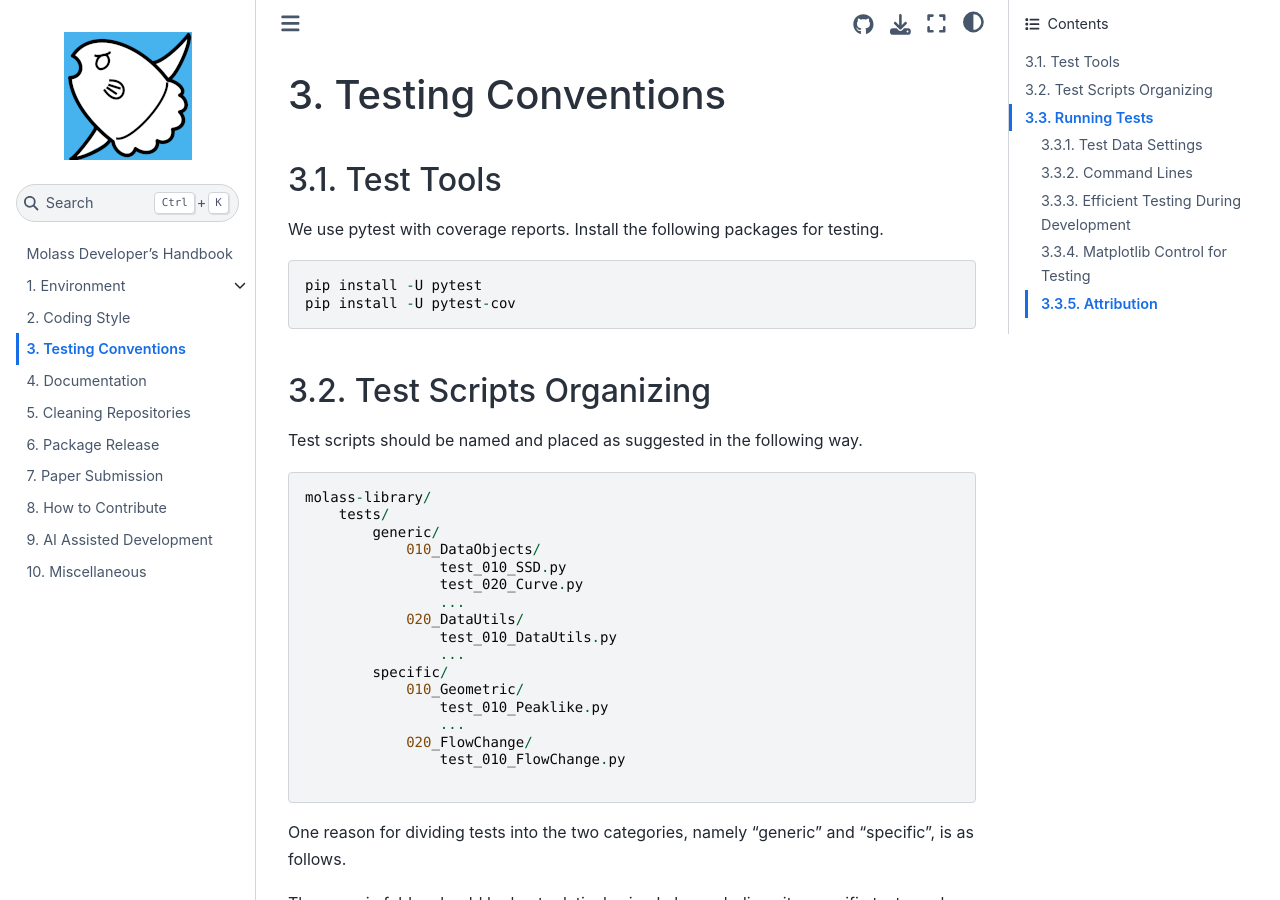
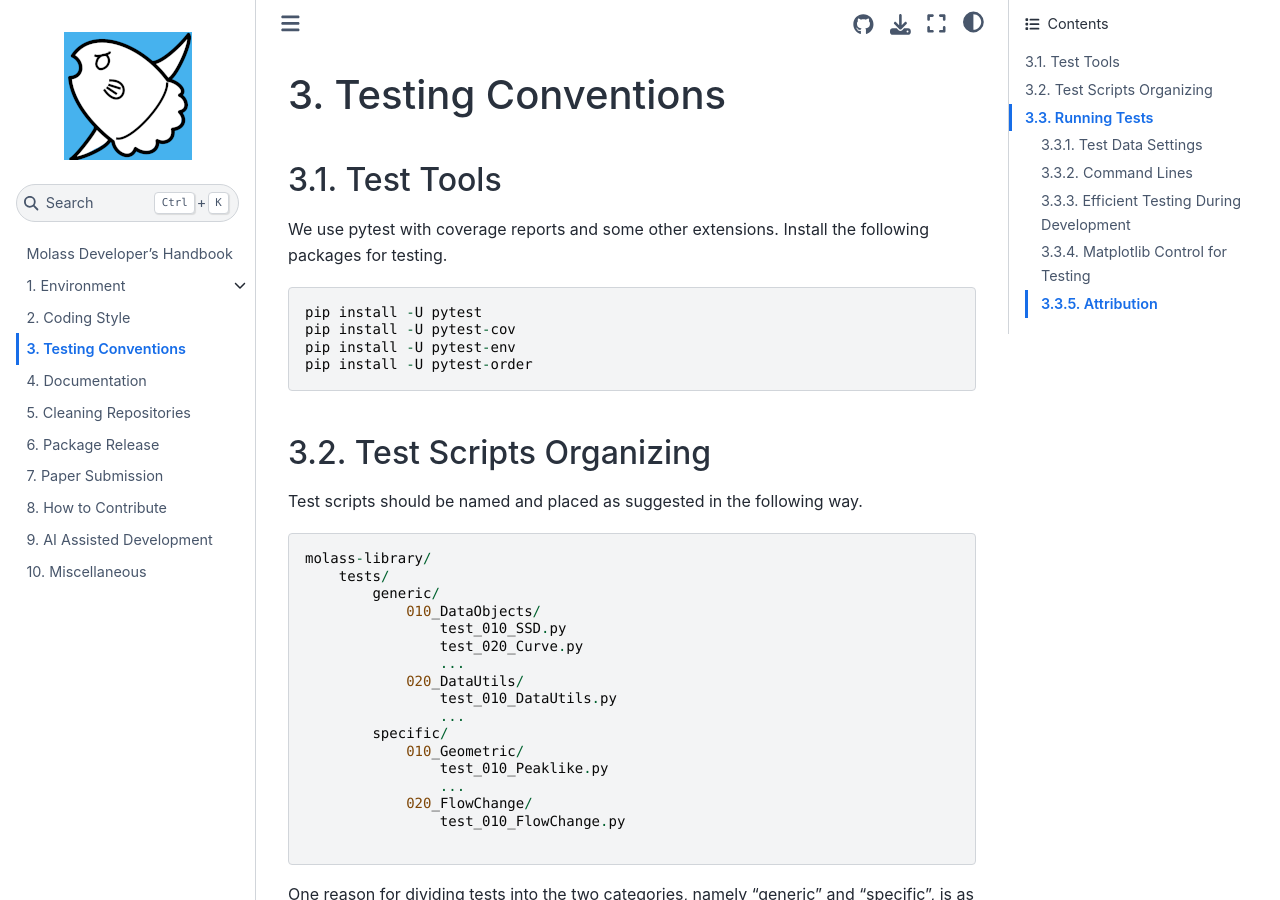
Before and after one commit to biosaxs-dev/molass-develop, a Jupyter Book: the page built from chapters/06/testing.md, in a window 1280 px wide and 900 px high. Built offline with Jupyter Book 1.0.4 settings and Sphinx 7.4.7 and the Sphinx Book theme 1.1.4, drawn with Linux system fonts in a browser that asks for light colours.

Commit message:
Add pytest extensions

````diff
--- a/chapters/06/testing.md
+++ b/chapters/06/testing.md
@@ -2,11 +2,13 @@
 
 ## Test Tools
 
-We use pytest with coverage reports. Install the following packages for testing.
+We use pytest with coverage reports and some other extensions. Install the following packages for testing.
 
 ```
 pip install -U pytest
 pip install -U pytest-cov
+pip install -U pytest-env
+pip install -U pytest-order
 ```
 
 ## Test Scripts Organizing
````
